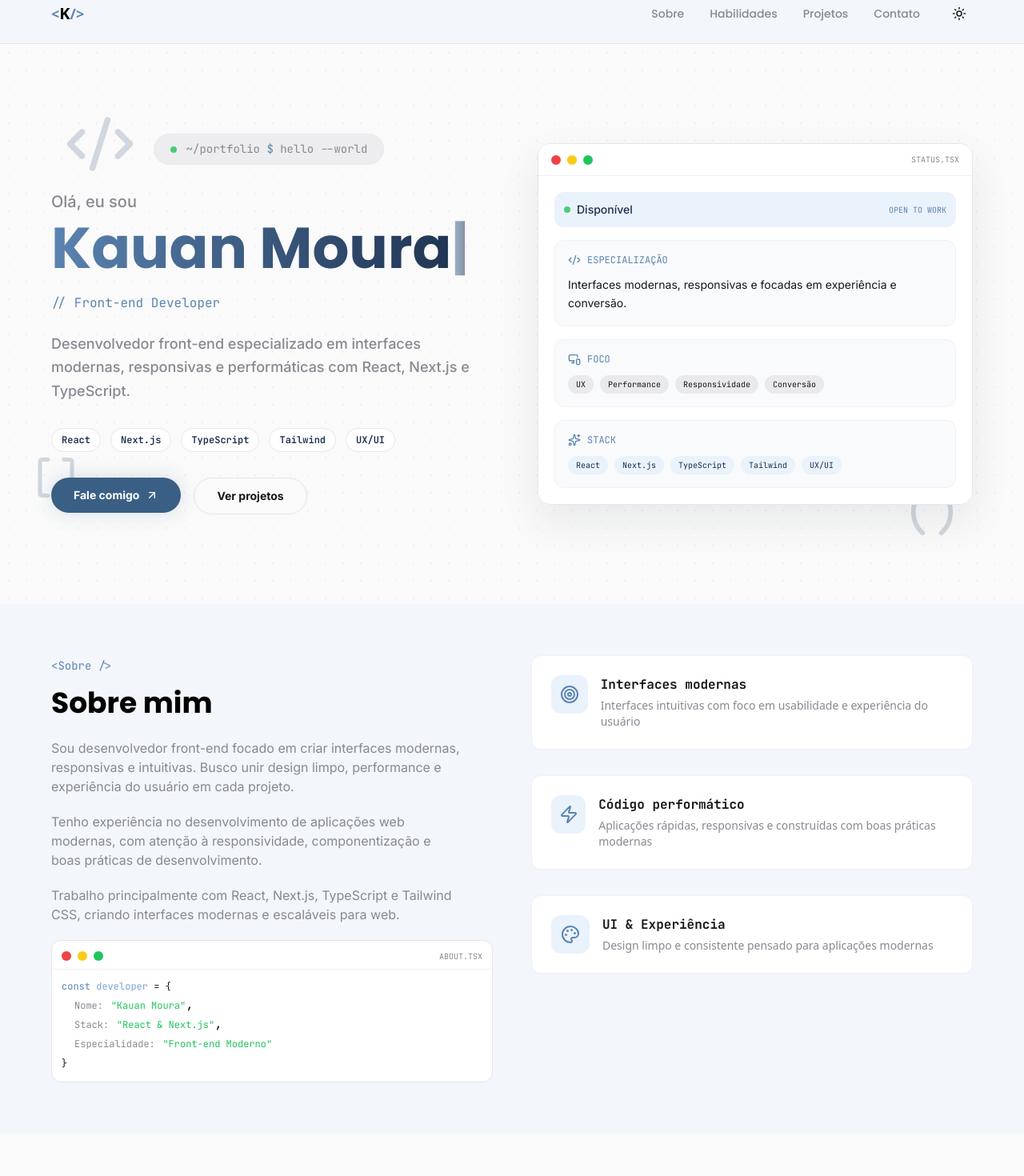
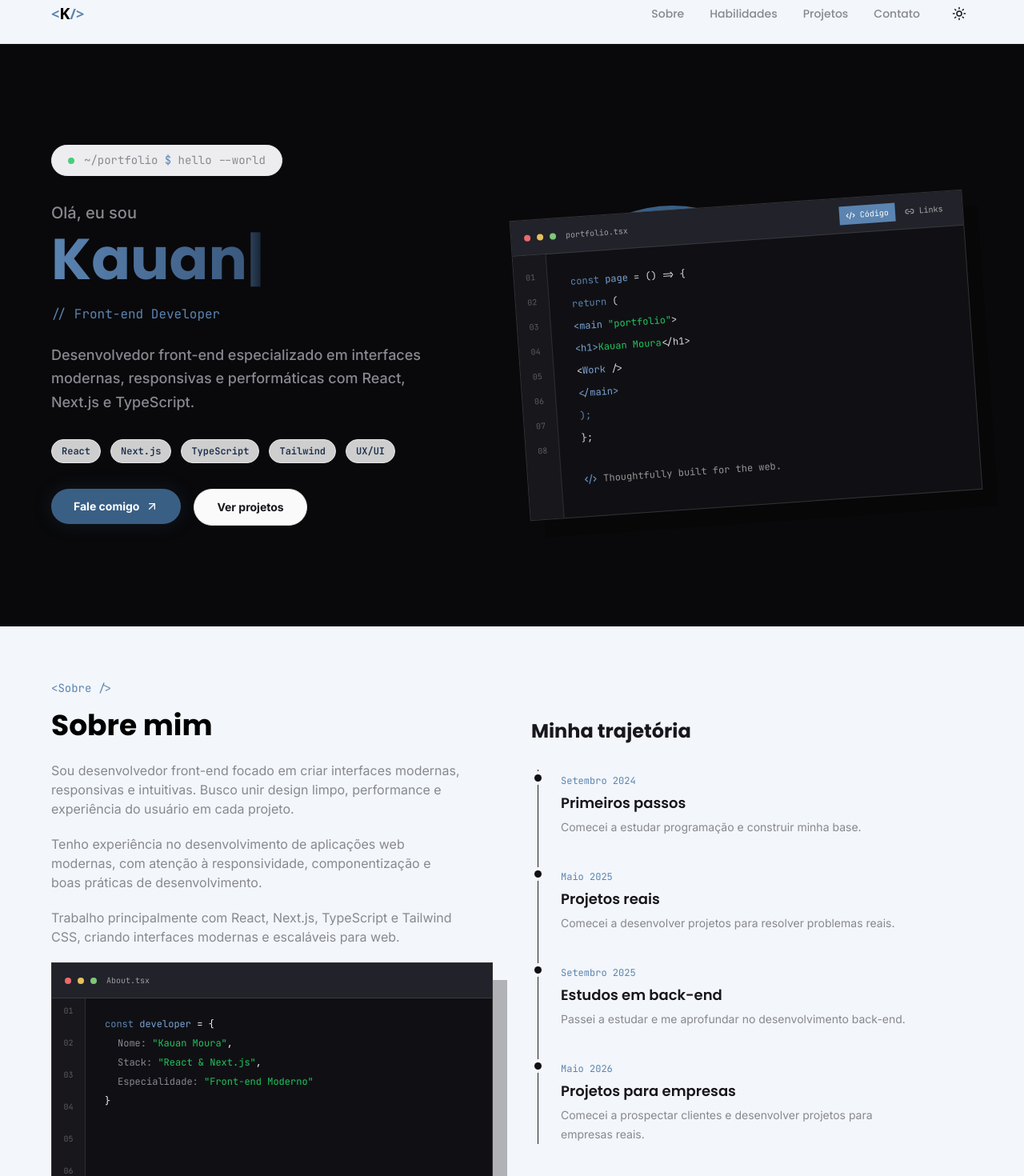
Before and after one commit to Kcode61/portfolio-kauan, a Next.js app: page / in a window 1280 px wide. Shown: the part 20-1490 px from the top of the page at 80% size. Built offline with nearby package versions, Linux system fonts and the light colour scheme.

Commit message:
updated Home section and about section designs

```diff
--- a/app/page.tsx
+++ b/app/page.tsx
@@ -3,6 +3,7 @@ import { ContactPage } from "@/components/ContactPage";
 import { Footer } from "@/components/Footer";
 import { Header } from "@/components/Header";
 import { HomeSection } from "@/components/HomeSection";
+
 import { ProjectsSection } from "@/components/ProjectsSection";
 import { SkillsSection } from "@/components/SkillsSection";
 
--- a/components/AboutSection/index.tsx
+++ b/components/AboutSection/index.tsx
@@ -1,6 +1,32 @@
 "use client";
-import { Palette, Target, Zap } from "lucide-react";
 import { motion } from "framer-motion";
+
+const milestones = [
+  {
+    date: "Setembro 2024",
+    title: "Primeiros passos",
+    description: "Comecei a estudar programação e construir minha base.",
+  },
+  {
+    date: "Maio 2025",
+    title: "Projetos reais",
+    description:
+      "Comecei a desenvolver projetos para resolver problemas reais.",
+  },
+  {
+    date: "Setembro 2025",
+    title: "Estudos em back-end",
+    description:
+      "Passei a estudar e me aprofundar no desenvolvimento back-end.",
+  },
+  {
+    date: "Maio 2026",
+    title: "Projetos para empresas",
+    description:
+      "Comecei a prospectar clientes e desenvolver projetos para empresas reais.",
+  },
+];
+
 export function AboutSection() {
   return (
     <section id="Sobre" className="py-16 px-4 bg-[#F3F6FA] dark:bg-[#09090B] ">
@@ -70,116 +96,85 @@ export function AboutSection() {
                 whileInView={{ opacity: 1, scale: 1 }}
                 viewport={{ once: true }}
                 transition={{ duration: 0.6, delay: 0.8 }}
-                className="py-3 rounded-xl mt-4 bg-[#FFFFFF] dark:bg-[#101014] border border-[#e4e4e7] dark:border-[#1B1B20] flex flex-col gap-2"
+                className="mt-4 overflow-hidden border border-white/15 bg-[#101014] shadow-[18px_22px_0_rgba(0,0,0,0.28)]"
               >
-                <div className=" pb-2 pr-3 border-b border-[#F1F1F3] dark:border-[#1B1B20] flex justify-between items-center bg-[#FFFFFF] dark:bg-[#101014]">
-                  <div className="flex px-3 gap-2 items-center">
-                    <div className="w-3 h-3 rounded-full bg-[#EF4343]" />
-                    <div className="w-3 h-3 rounded-full bg-[#FACC14]" />
-                    <div className="w-3 h-3 rounded-full bg-[#21C45D]" />
+                <div className="flex min-h-11 items-center gap-2 border-b border-white/10 bg-[#22222a] px-3 sm:px-4">
+                  <div className="flex items-center gap-2">
+                    <span className="h-2 w-2 rounded-full bg-[#ee6a6a]" />
+                    <span className="h-2 w-2 rounded-full bg-[#e5c15c]" />
+                    <span className="h-2 w-2 rounded-full bg-[#7dc879]" />
                   </div>
-                  <span className="text-[10px] uppercase text-[#888891] font-brains">
+                  <span className="ml-1 font-brains text-[10px] text-white/55">
                     About.tsx
                   </span>
                 </div>
-                <div className="font-brains px-3">
-                  <span className="text-[12px] text-[#5B84B1]">const </span>
-                  <span className="text-[12px] text-[#7AA2D3]">developer </span>
-                  <span className="text-[12px] text-[#17171c] dark:text-[#f2f2f2]">
-                    {"= {"}
-                  </span>
-                  <div className="pl-4 text-[#17171c] dark:text-[#f2f2f2]">
-                    <span className="text-[12px] text-[#888891] ">Nome:</span>{" "}
-                    <span className="text-[12px] text-[#21c45d]">
-                      "Kauan Moura"
-                    </span>
-                    ,
-                    <br />
-                    <span className="text-[12px] text-[#888891] ">
-                      Stack:
-                    </span>{" "}
-                    <span className="text-[12px] text-[#21c45d]">
+                <div className="  font-brains text-[12px] leading-6 ">
+                  <div className="grid min-h-[192px] grid-cols-[42px_1fr]">
+                    <div className="flex flex-col items-center gap-4 border-r border-white/10 bg-[#17171c] py-1 font-brains text-[10px] text-white/30">
+                      {[1, 2, 3, 4, 5, 6].map((line) => (
+                        <span key={line}>{String(line).padStart(2, "0")}</span>
+                      ))}
+                    </div>
+                    <div className="overflow-hidden py-5 px-6">
+                      <div>
+                        <span className="text-[#5B84B1]">const </span>
+                        <span className="text-[#7AA2D3]">developer </span>
+                        <span className="text-[#f2f2f4]">{"= {"}</span>
+                      </div>
+                      <div className="pl-4 text-[#f2f2f4]">
+                        <div>
+                          <span className="text-[#888891]">Nome:</span>{" "}
+                          <span className="text-[#21c45d]">"Kauan Moura"</span>,
+                        </div>
+                        <div>
+                          <span className="text-[#888891]">Stack:</span>{" "}
+                          <span className="text-[#21c45d]">
                             "React & Next.js"
                           </span>
                           ,
-                    <br />
-                    <span className="text-[12px] text-[#888891] ">
-                      Especialidade:
-                    </span>{" "}
-                    <span className="text-[12px] text-[#21c45d]">
+                        </div>
+                        <div>
+                          <span className="text-[#888891]">Especialidade:</span>{" "}
+                          <span className="text-[#21c45d]">
                             "Front-end Moderno"
                           </span>
                         </div>
-                  <span className="text-[12px] text-[#17171c] dark:text-[#f2f2f2]">
-                    {"}"}
-                  </span>
+                      </div>
+                      <span className="text-[#f2f2f4]">{"}"}</span>
+                    </div>
+                  </div>
                 </div>
               </motion.div>
             </div>
           </div>
-          <div className="flex flex-col gap-8">
-            <motion.div
+          <div className="flex flex-col justify-center">
+            <h3 className="mb-8 font-poppins text-2xl font-bold text-[#17171c] dark:text-[#f2f2f2]">
+              Minha trajetória
+            </h3>
+            <ol className="ml-2 border-l border-[#22222A]">
+              {milestones.map((milestone, index) => (
+                <motion.li
+                  key={milestone.date}
+                  initial={{ opacity: 0, x: 18 }}
                   whileInView={{ opacity: 1, x: 0 }}
                   viewport={{ once: true }}
-              initial={{ opacity: 0, x: 30 }}
-              transition={{ duration: 1 }}
+                  transition={{ duration: 0.5, delay: index * 0.12 }}
+                  className="relative pb-9 pl-7 last:pb-0"
                 >
-              <div className="p-6 rounded-xl  bg-[#FFFFFF] dark:bg-[#101014] border border-[#F1F1F3] dark:border-[#1B1B20] hover:border-[#5B84B1]/30 hover:scale-95 transition ease duration-300 group flex gap-4">
-                <div className="w-12 h-12 rounded-xl flex items-center justify-center text-[#5B84B1] group-hover:bg-[#5B84B1]/20 bg-[#EAF2FB]  dark:bg-[#162235] ">
-                  <Target />
-                </div>
-                <div className="flex flex-col gap-1">
-                  <h2 className="text-[#17171c] dark:text-[#f2f2f2] font-brains font-bold ">
-                    Interfaces modernas{" "}
-                  </h2>
-                  <p className="text-[#888891] fontt-inter text-sm ">
-                    Interfaces intuitivas com foco em usabilidade e experiência
-                    do usuário
+                  <span className="absolute -left-[5px] top-1.5 h-[9px] w-[9px] rounded-full bg-[#101014] ring-4 ring-[#F3F6FA] dark:ring-[#09090B]" />
+                  <time className="font-brains text-xs text-[#5B84B1]">
+                    {milestone.date}
+                  </time>
+                  <h4 className="mt-1 font-poppins text-lg font-semibold text-[#17171c] dark:text-[#f2f2f2]">
+                    {milestone.title}
+                  </h4>
+
+                  <p className="mt-1 max-w-md font-inter text-sm leading-6 text-[#888891]">
+                    {milestone.description}
                   </p>
-                </div>
-              </div>
-            </motion.div>
-            <motion.div
-              whileInView={{ opacity: 1, x: 0 }}
-              viewport={{ once: true }}
-              initial={{ opacity: 0, x: 30 }}
-              transition={{ duration: 1, delay: 0.2 }}
-            >
-              <div className="p-6 rounded-xl   bg-[#FFFFFF] dark:bg-[#101014] border border-[#F1F1F3] dark:border-[#1B1B20] hover:border-[#5B84B1]/30 hover:scale-95 transition ease duration-300 group flex gap-4">
-                <div className="w-12 h-12 rounded-xl flex items-center justify-center text-[#5B84B1] group-hover:bg-[#5B84B1]/20 bg-[#EAF2FB]  dark:bg-[#162235] ">
-                  <Zap />
-                </div>
-                <div className="flex flex-col gap-1">
-                  <h2 className="text-[#17171c] dark:text-[#f2f2f2] font-brains font-bold ">
-                    Código performático
-                  </h2>
-                  <p className="text-[#888891] fontt-inter text-sm ">
-                    Aplicações rápidas, responsivas e construídas com boas
-                    práticas modernas
-                  </p>
-                </div>
-              </div>
-            </motion.div>
-            <motion.div
-              whileInView={{ opacity: 1, x: 0 }}
-              viewport={{ once: true }}
-              initial={{ opacity: 0, x: 30 }}
-              transition={{ duration: 1, delay: 0.4 }}
-            >
-              <div className="p-6 rounded-xl  bg-[#FFFFFF] dark:bg-[#101014] border border-[#F1F1F3] dark:border-[#1B1B20] hover:border-[#5B84B1]/30 hover:scale-95 transition ease duration-300 group flex gap-4">
-                <div className="w-12 h-12 rounded-xl flex items-center justify-center text-[#5B84B1] group-hover:bg-[#5B84B1]/20 bg-[#EAF2FB]  dark:bg-[#162235] ">
-                  <Palette />
-                </div>
-                <div className="flex flex-col gap-1">
-                  <h2 className="text-[#17171c] dark:text-[#f2f2f2] font-brains font-bold ">
-                    UI & Experiência
-                  </h2>
-                  <p className="text-[#888891] fontt-inter text-sm ">
-                    Design limpo e consistente pensado para aplicações modernas
-                  </p>
-                </div>
-              </div>
-            </motion.div>
+                </motion.li>
+              ))}
+            </ol>
           </div>
         </div>
       </div>
--- a/components/HomeSection/index.tsx
+++ b/components/HomeSection/index.tsx
@@ -1,21 +1,79 @@
 "use client";
-import {
-  ArrowUpRight,
-  Braces,
-  Brackets,
-  Code2,
-  CodeXml,
-  MonitorSmartphone,
-  Parentheses,
-  Sparkles,
-} from "lucide-react";
+
+import { ArrowUpRight, CodeXml, Link2 } from "lucide-react";
+import { motion } from "framer-motion";
+import { useEffect, useState } from "react";
 import { HomeSpan } from "../HomeSpan";
 
-import { motion } from "framer-motion";
-import { useEffect, useState } from "react";
+const sectionLinks = [
+  { label: "Sobre", href: "#Sobre" },
+  { label: "Habilidades", href: "#Habilidades" },
+  { label: "Projetos", href: "#Projetos" },
+  { label: "Contato", href: "#Contato" },
+];
+
+const codeRows = [
+  {
+    start: "const ",
+    startColor: "text-[#5B84B1]",
+    middle: "page",
+    middleColor: "text-[#7AA2D3]",
+    end: " = () => {",
+  },
+  {
+    start: "  return",
+    startColor: "text-[#5B84B1]",
+    middle: "",
+    middleColor: "",
+    end: " (",
+  },
+  {
+    start: "    <main ",
+    startColor: "text-[#7AA2D3]",
+    middle: '"portfolio"',
+    middleColor: "text-[#21c45d]",
+    end: ">",
+  },
+  {
+    start: "      <h1>",
+    startColor: "text-[#7AA2D3]",
+    middle: "Kauan Moura",
+    middleColor: "text-[#21c45d]",
+    end: "</h1>",
+  },
+  {
+    start: "      <",
+    startColor: "text-[#d9d7dc]",
+    middle: "Work",
+    middleColor: "text-[#7AA2D3]",
+    end: " />",
+  },
+  {
+    start: "    </main>",
+    startColor: "text-[#7AA2D3]",
+    middle: "",
+    middleColor: "",
+    end: "",
+  },
+  {
+    start: "  );",
+    startColor: "text-[#5B84B1]",
+    middle: "",
+    middleColor: "",
+    end: "",
+  },
+  {
+    start: "};",
+    startColor: "text-[#d9d7dc]",
+    middle: "",
+    middleColor: "",
+    end: "",
+  },
+];
 
 export function HomeSection() {
-  const text = "Kauan Moura";
+  const [activeTab, setActiveTab] = useState<"code" | "links">("code");
+  const text = "Kauan";
   const [displayText, setDisplayText] = useState("");
   const [index, setIndex] = useState(0);
 
@@ -31,29 +89,13 @@ export function HomeSection() {
       return () => clearTimeout(timeout);
     }
   }, [index]);
-
   return (
-    <section className="py-28 px-4 relative bg-[#FAFAFA] dark:bg-[#09090B]">
-      <div className="absolute inset-0 z-0 bg-[radial-gradient(#EFEFF0_1px,transparent_1px)] dark:bg-[radial-gradient(#111113_1px,transparent_1px)] [background-size:22px_22px]" />
-
-      <div className="absolute inset-0 pointer-events-none">
-        <span className="absolute top-20 left-20 text-[#2D4F73] opacity-20">
-          <CodeXml size={90} />
-        </span>
-        <span className="absolute top-40 right-32 text-[#2D4F73] opacity-20">
-          <Braces size={40} />
-        </span>
-        <span className="absolute bottom-32 left-10 text-[#2D4F73] opacity-20">
-          <Brackets size={60} />
-        </span>
-        <span className="absolute bottom-20 right-20 text-[#2D4F73] opacity-20">
-          <Parentheses size={70} />
-        </span>
-      </div>
-
-      <div className="relative z-10 max-w-7xl mx-auto">
-        <div className="grid items-center gap-16 grid-cols-1 md:grid-cols-2 max-w-6xl mx-auto">
-          <div className="max-w-3xl mx-auto lg:mx-0 flex flex-col text-center lg:text-left">
+    <section
+      id="Inicio"
+      className="relative flex min-h-[calc(100svh-72px)] items-center overflow-hidden bg-[#09090B] px-6 py-16 text-[#f2f2f4] sm:px-10 lg:px-16"
+    >
+      <div className="mx-auto grid w-full max-w-6xl items-center gap-12 lg:grid-cols-[0.9fr_1.1fr] lg:gap-8">
+        <div className="max-w-4xl mx-auto lg:mx-0 flex flex-col text-center lg:text-left">
           <HomeSpan />
 
           <motion.div
@@ -146,89 +188,113 @@ export function HomeSection() {
           </motion.div>
         </div>
 
-          <motion.aside
-            initial={{ opacity: 0, x: 30 }}
+        <motion.div
+          initial={{ opacity: 0, x: 18 }}
           animate={{ opacity: 1, x: 0 }}
-            transition={{ duration: 1, delay: 0.6 }}
-            className="relative"
+          transition={{ duration: 0.7, delay: 0.12 }}
+          className="relative mx-auto w-full max-w-[620px]"
         >
-            <div className="rounded-2xl border border-[#E7E7EB] dark:border-[#1D1D22] bg-white/90 dark:bg-[#111317]/90 backdrop-blur-sm shadow-[0_20px_50px_rgba(15,23,42,0.08)] overflow-hidden">
-              <div className="px-4 py-3 border-b border-[#F1F1F3] dark:border-[#1B1B20] flex justify-between items-center bg-[#FFFFFF] dark:bg-[#101014]">
-                <div className="flex gap-2 items-center">
-                  <div className="w-3 h-3 rounded-full bg-[#EF4343]" />
-                  <div className="w-3 h-3 rounded-full bg-[#FACC14]" />
-                  <div className="w-3 h-3 rounded-full bg-[#21C45D]" />
+          <div className="absolute left-[12%] top-[12%] aspect-square w-[54%] rounded-full bg-[#3A5F84]" />
+          <div className="relative ml-[8%] mt-[8%] overflow-hidden border border-white/15 bg-[#101014] shadow-[18px_22px_0_rgba(0,0,0,0.28)] [transform:rotate(-4deg)]">
+            <div className="flex min-h-11 items-center gap-2 border-b border-white/10 bg-[#22222a] px-3 sm:px-4">
+              <span className="h-2 w-2 rounded-full bg-[#ee6a6a]" />
+              <span className="h-2 w-2 rounded-full bg-[#e5c15c]" />
+              <span className="h-2 w-2 rounded-full bg-[#7dc879]" />
+              <span className="ml-1 hidden font-brains text-[10px] text-white/55 sm:block">
+                {activeTab === "code" ? "portfolio.tsx" : "sections.tsx"}
+              </span>
+              <div
+                role="tablist"
+                aria-label="Conteúdo do painel"
+                className="ml-auto flex items-center gap-1"
+              >
+                <button
+                  id="home-code-tab"
+                  type="button"
+                  role="tab"
+                  aria-selected={activeTab === "code"}
+                  aria-controls="home-preview-panel"
+                  onClick={() => setActiveTab("code")}
+                  className={`flex items-center gap-1.5 px-2 py-1 font-brains text-[10px] transition-colors focus-visible:outline focus-visible:outline-2 focus-visible:outline-[#7AA2D3] ${
+                    activeTab === "code"
+                      ? "bg-[#5B84B1] text-white"
+                      : "text-white/60 hover:text-white"
+                  }`}
+                >
+                  <CodeXml size={12} /> Código
+                </button>
+                <button
+                  id="home-links-tab"
+                  type="button"
+                  role="tab"
+                  aria-selected={activeTab === "links"}
+                  aria-controls="home-preview-panel"
+                  onClick={() => setActiveTab("links")}
+                  className={`flex items-center gap-1.5 px-2 py-1 font-brains text-[10px] transition-colors focus-visible:outline focus-visible:outline-2 focus-visible:outline-[#7AA2D3] ${
+                    activeTab === "links"
+                      ? "bg-[#5B84B1] text-white"
+                      : "text-white/60 hover:text-white"
+                  }`}
+                >
+                  <Link2 size={12} /> Links
+                </button>
               </div>
-                <span className="text-[10px] uppercase text-[#888891] font-brains">
-                  status.tsx
-                </span>
             </div>
-
-              <div className="p-5 space-y-4 bg-[#FFFFFF] dark:bg-[#101014]">
-                <div className="flex items-center justify-between rounded-xl bg-[#EAF2FB] dark:bg-[#17171A] p-3">
-                  <div className="flex items-center gap-2 text-[#1B2E4B] dark:text-white">
-                    <span className="w-2 h-2 rounded-full bg-[#21c45d] animate-pulse" />
-                    <span className="text-sm font-medium font-inter">
-                      Disponível
-                    </span>
-                  </div>
-                  <span className="text-[10px] font-brains text-[#5B84B1] uppercase">
-                    open to work
-                  </span>
-                </div>
-
-                <div className="rounded-xl border border-[#F0F1F5] dark:border-[#1E1E23] bg-[#F9FAFB] dark:bg-[#131318] p-4">
-                  <div className="flex items-center gap-2 text-[#5B84B1] mb-3">
-                    <Code2 size={16} />
-                    <span className="text-xs font-brains uppercase">
-                      Especialização
-                    </span>
-                  </div>
-                  <p className="text-sm text-[#17171c] dark:text-white font-inter leading-relaxed">
-                    Interfaces modernas, responsivas e focadas em experiência e
-                    conversão.
-                  </p>
-                </div>
-
-                <div className="rounded-xl border border-[#F0F1F5] dark:border-[#1E1E23] bg-[#F9FAFB] dark:bg-[#131318] p-4">
-                  <div className="flex items-center gap-2 text-[#5B84B1] mb-3">
-                    <MonitorSmartphone size={16} />
-                    <span className="text-xs font-brains uppercase">Foco</span>
-                  </div>
-                  <div className="flex flex-wrap gap-2">
-                    {["UX", "Performance", "Responsividade", "Conversão"].map(
-                      (item) => (
-                        <span
-                          key={item}
-                          className="rounded-full bg-[#EAEAEC] dark:bg-[#222226] px-2.5 py-1 text-[10px] font-brains text-[#17171c] dark:text-white"
+            <div
+              id="home-preview-panel"
+              role="tabpanel"
+              aria-labelledby={
+                activeTab === "code" ? "home-code-tab" : "home-links-tab"
+              }
+              className="grid min-h-[270px] grid-cols-[42px_1fr] sm:min-h-[330px]"
             >
-                          {item}
+              <div className="flex flex-col items-center gap-4 border-r border-white/10 bg-[#17171c] py-5 font-brains text-[10px] text-white/30">
+                {(activeTab === "code" ? codeRows : sectionLinks).map(
+                  (_, index) => (
+                    <span key={index}>
+                      {String(index + 1).padStart(2, "0")}
                     </span>
                   ),
                 )}
               </div>
+              {activeTab === "code" ? (
+                <div className="space-y-3 overflow-hidden px-5 py-5 font-brains text-[10px] sm:px-7 sm:py-7 sm:text-xs">
+                  {codeRows.map((row, index) => (
+                    <div key={index} className="whitespace-nowrap">
+                      <span className={row.startColor}>{row.start}</span>
+                      <span className={row.middleColor}>{row.middle}</span>
+                      <span className="text-[#d9d7dc]">{row.end}</span>
                     </div>
-
-                <div className="rounded-xl border border-[#F0F1F5] dark:border-[#1E1E23] bg-[#F9FAFB] dark:bg-[#131318] p-4">
-                  <div className="flex items-center gap-2 text-[#5B84B1] mb-3">
-                    <Sparkles size={16} />
-                    <span className="text-xs font-brains uppercase">Stack</span>
-                  </div>
-                  <div className="flex flex-wrap gap-2">
-                    {techStack.map((item) => (
-                      <span
-                        key={item}
-                        className="rounded-full bg-[#EAF2FB] dark:bg-[#1A1B21] px-2.5 py-1 text-[10px] font-brains text-[#1B2E4B] dark:text-white"
-                      >
-                        {item}
-                      </span>
                   ))}
+                  <div className="flex items-center gap-2 pt-6 text-white/55">
+                    <CodeXml size={16} className="text-[#5B84B1]" />
+                    <span>Thoughtfully built for the web.</span>
                   </div>
                 </div>
+              ) : (
+                <nav
+                  aria-label="Seções do portfólio"
+                  className="flex flex-col px-5 py-4 sm:px-7 sm:py-5"
+                >
+                  {sectionLinks.map((link) => (
+                    <a
+                      key={link.href}
+                      href={link.href}
+                      className="group flex min-h-12 items-center justify-between border-b border-white/10 font-brains text-xs text-[#d9d7dc] transition-colors last:border-0 hover:text-[#7AA2D3] focus-visible:outline focus-visible:outline-2 focus-visible:outline-[#7AA2D3] sm:text-sm"
+                    >
+                      <span>{link.label}</span>
+                      <ArrowUpRight
+                        size={14}
+                        className="text-[#5B84B1] transition-transform group-hover:translate-x-0.5 group-hover:-translate-y-0.5"
+                      />
+                    </a>
+                  ))}
+                </nav>
+              )}
             </div>
           </div>
-          </motion.aside>
-        </div>
+          <div className="absolute -bottom-3 right-[4%] -z-10 h-10 w-[42%] skew-x-[-24deg] bg-[#737b8a]" />
+        </motion.div>
       </div>
     </section>
   );
--- a/components/HomeSpan/index.tsx
+++ b/components/HomeSpan/index.tsx
@@ -6,7 +6,7 @@ export function HomeSpan() {
       animate={{ opacity: 1, scale: 1 }}
       transition={{ duration: 0.7 }}
     >
-      <span className="dark:bg-[#1D1D20] bg-[#EDEDEF]  border border-[#EBEBEE] dark:border-[#1D1D22] mx-auto w-fit py-2 px-5 rounded-full flex gap-3 items-center">
+      <span className="dark:bg-[#101014] bg-[#EDEDEF]  border border-[#EBEBEE] dark:border-[#1D1D22] w-fit py-2 px-5 rounded-full flex gap-3 items-center">
         <span className="w-2 h-2 rounded-full bg-[#21c45d] animate-pulse "></span>
 
         <span className="text-[#888891] font-brains text-[14px]">
```
Lines whose indentation alone changed are shown as unchanged.
